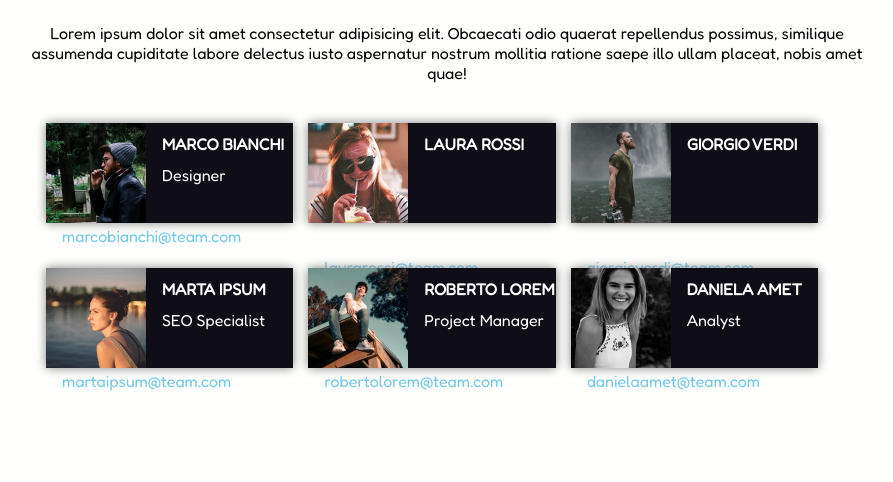
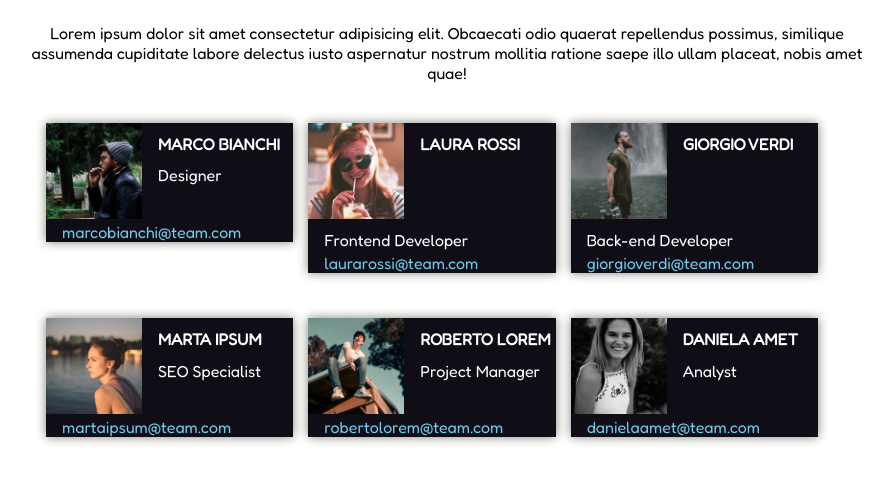
Before and after one commit to GiorgioDellutri/html-css-float-cards, a plain HTML site: page index.html in a window 1280 px wide. Shown: the part 118-600 px from the top of the page, without its empty margins (193-1086 px from the left). Drawn offline with Linux system fonts and the light colour scheme.

Commit message:
fixed img height

```diff
--- a/css/style.css
+++ b/css/style.css
@@ -9,9 +9,8 @@ html{
 }
 
 body{
-    font-family: 'Fredoka', sans-serif;
+    font-family: 'Fredoka', sans-serif, Verdana, Geneva, Tahoma;
     background-color: #fffffe;
-
 }
 
 .container{
@@ -48,8 +47,7 @@ section.cards-area{
 }
 
 .card{
-    width: calc(100% /3 - 30px);
-    height: 100px;
+    width: calc( (100% /3) - 30px);
     background-color: #0f0e17;
     margin-left: 15px;
     margin-bottom: 45px;
@@ -68,7 +66,7 @@ section.cards-area{
 }
 
 .card img{
-    height: 100%;
+    height: 6rem;
     float: left;
 }
 
```
